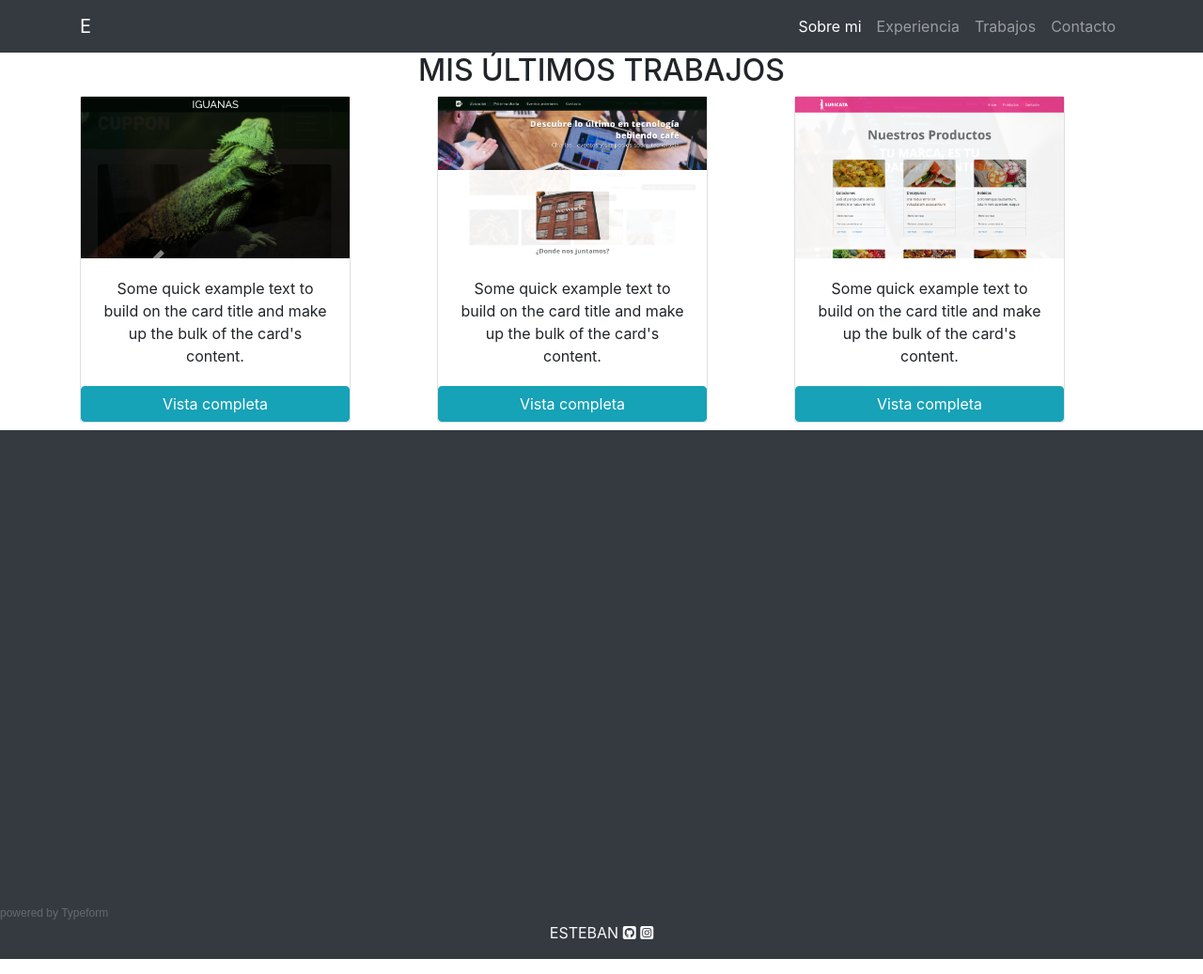
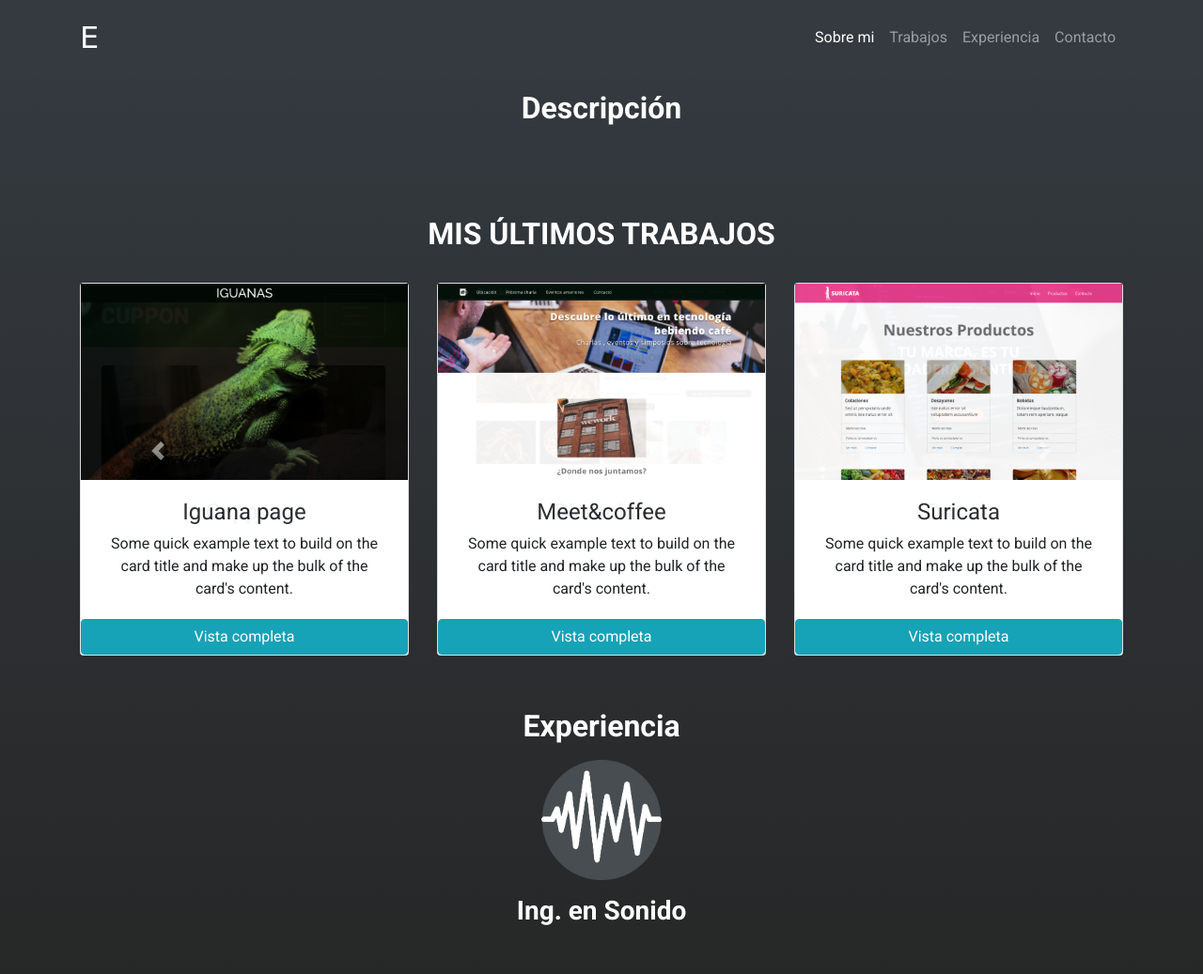
Before and after one commit to eabarca138/Prueba---Mi-Portafolio, a plain HTML site: page index.html in a window 1280 px wide. Shown: the top 1037 px of the page at 94% size. Drawn offline with nearby package versions, Linux system fonts and the light colour scheme; a script that the page names is missing; a web font is replaced by a local one.

Commit message:
agregue seccion experiencia

```diff
--- a/assets/css/style.css
+++ b/assets/css/style.css
@@ -1,4 +1,56 @@
+
+body{
+    font-family: 'Roboto', sans-serif;
+}
+
+.navbar-brand{
+    font-family: 'Fontdiner Swanky', cursive;
+    font-size: 2rem;
+}
+
+h2, h3{
+    color: white;
+    font-weight: 700;
+}
+
+main{
+    background: rgb(52,58,64);
+background: linear-gradient(180deg, rgba(52,58,64,1) 0%, rgba(38,38,38,1) 100%);
+margin-top: auto;
+}
+
+
+
+
+/* MODALES */
+
 .imagen-modal{
     width:22rem;
     height: 35rem;
 }
+
+.carousel-control-prev{
+    bottom: 40px;
+}
+
+.carousel-control-next{
+    bottom: 40px;
+}
+
+/*EXPERIENCIA*/
+
+.icono-sonido{
+    width: 8rem;
+    height: 8rem;
+}
+
+/* FOOTER */
+
+footer{
+    font-size:3rem;
+}
+
+footer a{
+    color: white;
+    text-decoration: none;
+}
--- a/assets/js/script.js
+++ b/assets/js/script.js
@@ -1,3 +1,22 @@
+/* MODAL */
+
 $('#myModal').on('shown.bs.modal', function () {
     $('#myInput').trigger('focus')
   })
+
+/* SMOOTH SCROLLING */
+
+
+$("a").click(function(event){
+  if(this.hash !== "") {
+    event.preventDefault()
+
+    var gato = this.hash
+
+    $("html, body").animate({
+      scrollTop: $(gato).offset().top
+    }, 800, function(){
+      window.location.hash = gato
+    })
+  }
+})
--- a/index.html
+++ b/index.html
@@ -13,6 +13,13 @@
     />
     <!-- MI CSS -->
     <link rel="stylesheet" href="assets/css/style.css" />
+
+    <!-- GOOGLE FONTS-->
+    <link rel="preconnect" href="https://fonts.gstatic.com">
+    <link href="https://fonts.googleapis.com/css2?family=Roboto:wght@400;700&display=swap" rel="stylesheet">
+    <link rel="preconnect" href="https://fonts.gstatic.com">
+<link href="https://fonts.googleapis.com/css2?family=Fontdiner+Swanky&display=swap" rel="stylesheet">
+
     <!-- FONTAWESOME -->
     <script
       src="https://kit.fontawesome.com/2257f7ee6e.js"
@@ -22,9 +29,9 @@
 
   <body>
     <!-- NAVBAR -->
-    <nav class="navbar navbar-expand-lg navbar-dark bg-dark">
+    <nav class="navbar navbar-expand-lg navbar-dark bg-dark fixed-top">
       <div class="container">
-        <a class="navbar-brand" href="/">E</a>
+        <a class="navbar-brand pt-2 pb-2" href="/">E</a>
         <button
           class="navbar-toggler"
           type="button"
@@ -37,46 +44,56 @@
           <span class="navbar-toggler-icon"></span>
         </button>
         <div class="collapse navbar-collapse" id="navbarNav">
-          <ul class="navbar-nav ml-auto">
+          <ul class="navbar-nav ml-auto pt-2 pb-2">
             <li class="nav-item active">
-              <a class="nav-link" href="#"
+              <a class="nav-link" href="#sobremi"
                 >Sobre mi <span class="sr-only">(current)</span></a
               >
             </li>
             <li class="nav-item">
-              <a class="nav-link" href="#">Experiencia</a>
+              <a class="nav-link" href="#trabajos">Trabajos</a>
             </li>
             <li class="nav-item">
-              <a class="nav-link" href="#">Trabajos</a>
+              <a class="nav-link" href="#experiencia">Experiencia</a>
             </li>
             <li class="nav-item">
-              <a class="nav-link" href="#">Contacto</a>
+              <a class="nav-link" href="#contacto">Contacto</a>
             </li>
           </ul>
         </div>
       </div>
     </nav>
 
+
+<main class="mt-5 pt-5">
+
+
+
+  <section id="sobremi" class="text-center container">
+    <h2>Descripción</h2>
+
+  </section>
     <!-- ÚLTIMOS TRABAJOS -->
-    <section class="container text-center">
-      <h2>MIS ÚLTIMOS TRABAJOS</h2>
+    <section id="trabajos" class="container text-center mt-5 pt-5 px-auto">
+      <h2 class="pb-4">MIS ÚLTIMOS TRABAJOS</h2>
 
       <div
         id="carousel"
-        class="carousel slide carousel-fade px-auto"
+        class="carousel slide carousel-fade"
         data-ride="carousel"
       >
         <div class="carousel-inner" interval="false">
           <div class="carousel-item active">
             <div class="row">
-              <div class="col">
-                <div class="card" style="width: 18rem">
+              <div class="col-md-4 col-sm-12">
+                <div class="card" style="width: 100%">
                   <img
                     src="assets/img/iguana_page.png"
                     class="d-block w-100"
                     alt="Iguana Page"
                   />
                   <div class="card-body">
+                    <h4>Iguana page</h4>
                     <p class="card-text">
                       Some quick example text to build on the card title and
                       make up the bulk of the card's content.
@@ -92,14 +109,15 @@
                   </button>
                 </div>
               </div>
-              <div class="col">
-                <div class="card" style="width: 18rem">
+              <div class="col-md-4 col-sm-12">
+                <div class="card" style="width: 100%">
                   <img
                     src="assets/img/meet_coffee.png"
                     class="d-block w-100"
                     alt="..."
                   />
                   <div class="card-body">
+                    <h4>Meet&coffee</h4>
                     <p class="card-text">
                       Some quick example text to build on the card title and
                       make up the bulk of the card's content.
@@ -115,14 +133,15 @@
                   </button>
                 </div>
               </div>
-              <div class="col">
-                <div class="card" style="width: 18rem">
+              <div class="col-md-4 col-sm-12">
+                <div class="card" style="width: 100%">
                   <img
                     src="assets/img/suricata.png"
                     class="d-block w-100"
                     alt="..."
                   />
                   <div class="card-body">
+                    <h4>Suricata</h4>
                     <p class="card-text">
                       Some quick example text to build on the card title and
                       make up the bulk of the card's content.
@@ -152,8 +171,8 @@
             <div class="modal-dialog">
               <div class="modal-content">
                 <div class="modal-header">
-                  <h5 class="modal-title" id="exampleModalLabel">
-                    Modal title
+                  <h5 class="modal-title ml-auto" id="exampleModalLabel">
+                    Iguana page
                   </h5>
                   <button
                     type="button"
@@ -168,7 +187,7 @@
                   <img
                     class="imagen-modal"
                     src="assets/img/modal-iguana.png"
-                    alt=""
+                    alt="Iguana page"
                   />
                 </div>
                 <div class="modal-footer">
@@ -195,8 +214,8 @@
             <div class="modal-dialog">
               <div class="modal-content">
                 <div class="modal-header">
-                  <h5 class="modal-title" id="exampleModalLabel">
-                    Modal title
+                  <h5 class="modal-title ml-auto" id="exampleModalLabel">
+                    Meet&coffee
                   </h5>
                   <button
                     type="button"
@@ -211,7 +230,7 @@
                   <img
                     class="imagen-modal"
                     src="assets/img/modal-meetcoffee.png"
-                    alt=""
+                    alt="meetcoffee"
                   />
                 </div>
                 <div class="modal-footer">
@@ -238,8 +257,8 @@
             <div class="modal-dialog">
               <div class="modal-content">
                 <div class="modal-header">
-                  <h5 class="modal-title" id="exampleModalLabel">
-                    Modal title
+                  <h5 class="modal-title ml-auto" id="exampleModalLabel">
+                    Suricata
                   </h5>
                   <button
                     type="button"
@@ -272,14 +291,15 @@
 
           <div class="carousel-item">
             <div class="row">
-              <div class="col">
-                <div class="card" style="width: 18rem">
+              <div class="col-md-4 col-sm-12">
+                <div class="card" style="width: 100%">
                   <img
                     src="assets/img/cuppon.png"
                     class="d-block w-100"
-                    alt="..."
+                    alt="Cuppon"
                   />
                   <div class="card-body">
+                    <h4>Cuppon</h4>
                     <p class="card-text">
                       Some quick example text to build on the card title and
                       make up the bulk of the card's content.
@@ -295,14 +315,15 @@
                   </button>
                 </div>
               </div>
-              <div class="col">
-                <div class="card" style="width: 18rem">
+              <div class="col-md-4 col-sm-12">
+                <div class="card" style="width: 100%">
                   <img
                     src="assets/img/ricomida.png"
                     class="d-block w-100"
-                    alt="..."
+                    alt="Ricomida"
                   />
                   <div class="card-body">
+                    <h4>Ricomida</h4>
                     <p class="card-text">
                       Some quick example text to build on the card title and
                       make up the bulk of the card's content.
@@ -318,19 +339,27 @@
                   </button>
                 </div>
               </div>
-              <div class="col">
-                <div class="card" style="width: 18rem">
+              <div class="col-md-4 col-sm-12">
+                <div class="card" style="width: 100%">
                   <img
                     src="assets/img/dmark.png"
                     class="d-block w-100"
-                    alt="..."
+                    alt="Dmark"
                   />
                   <div class="card-body">
+                    <h4>Dmark</h4>
                     <p class="card-text">
                       Some quick example text to build on the card title and
                       make up the bulk of the card's content.
                     </p>
                   </div>
+                  <button
+                  type="button"
+                  class="btn btn-info"
+                  data-target="#"
+                >
+                  Vista completa
+                </button>
                 </div>
               </div>
             </div>
@@ -347,8 +376,8 @@
             <div class="modal-dialog">
               <div class="modal-content">
                 <div class="modal-header">
-                  <h5 class="modal-title" id="exampleModalLabel">
-                    Modal title
+                  <h5 class="modal-title ml-auto" id="exampleModalLabel">
+                    Cuppon
                   </h5>
                   <button
                     type="button"
@@ -389,7 +418,7 @@
             <div class="modal-dialog">
               <div class="modal-content">
                 <div class="modal-header">
-                  <h5 class="modal-title" id="exampleModalLabel">Ricomida</h5>
+                  <h5 class="modal-title ml-auto" id="exampleModalLabel">Ricomida</h5>
                   <button
                     type="button"
                     class="close"
@@ -439,9 +468,20 @@
         </a>
       </div>
     </section>
+                  <!-- EXPERIENCIA -->
+    <section id="experiencia" class="text-center container py-5">
+      <h2 class="py-2">Experiencia</h2>
+      <div>
+        <img src="assets/img/waveform.png" alt="Icono waveform" class="icono-sonido">
+        <h3 class="pt-3 pb-5">Ing. en Sonido</h3>
+      </div>
+    </section>
+  </main>
 
-    <section class="contacto bg-dark">
-      <h2></h2>
+
+    <!-- FORMULARIO DE CONTACTO -->
+
+    <section id="contacto">
       <div
         class="typeform-widget"
         data-url="https://form.typeform.com/to/F23kLk8d"
@@ -469,11 +509,12 @@
         })();
       </script>
       <div
+      class="bg-dark"
         style="
           font-family: Sans-Serif;
           font-size: 12px;
-          color: #999;
-          opacity: 0.5;
+          color:   rgba(52,58,64,1);
+
           padding-top: 5px;
         "
       >
@@ -488,11 +529,15 @@
     </section>
 
     <footer class="bg-dark">
-      <div class="container text-center text-light">
-        <p class="d-inline-block">ESTEBAN</p>
-        <div class="d-inline-block">
+      <div class="container text-light text-center">
+        <p class="d-inline-block mr-5">ESTEBAN</p>
+        <div class="d-inline-block ml-5">
+          <a href="https://github.com/eabarca138">
           <i class="fab fa-github-square"></i>
+        </a>
+        <a href="https://www.instagram.com/estebandikoot/">
           <i class="fab fa-instagram-square"></i>
+        </a>
         </div>
       </div>
     </footer>
```
Also changed, not shown: assets/img/waveform.png (added).
